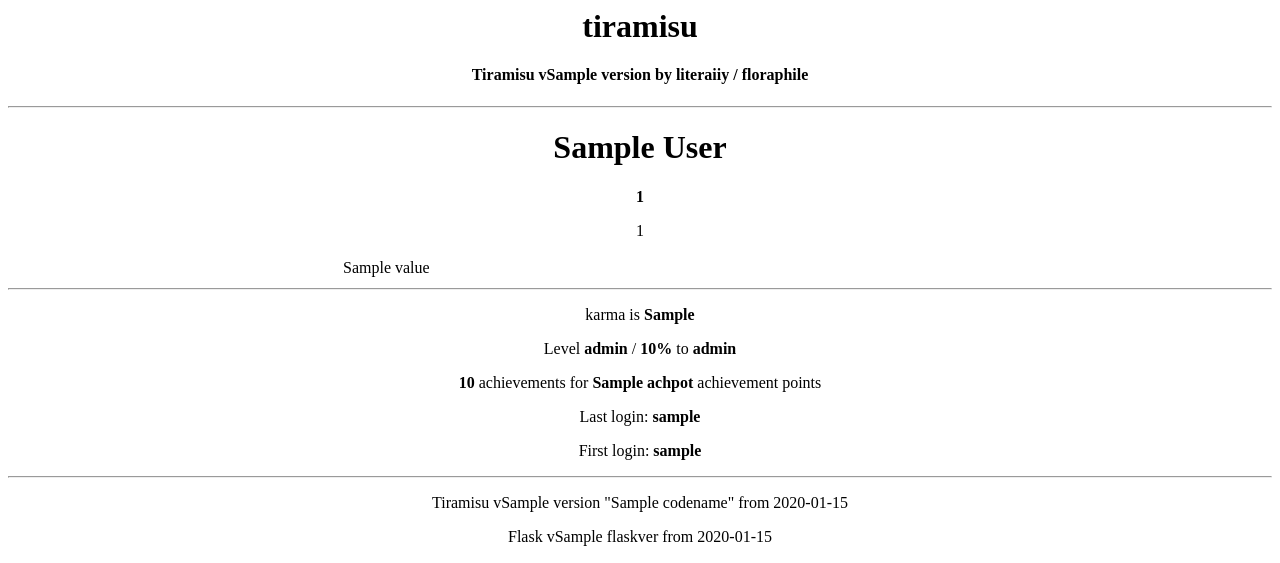
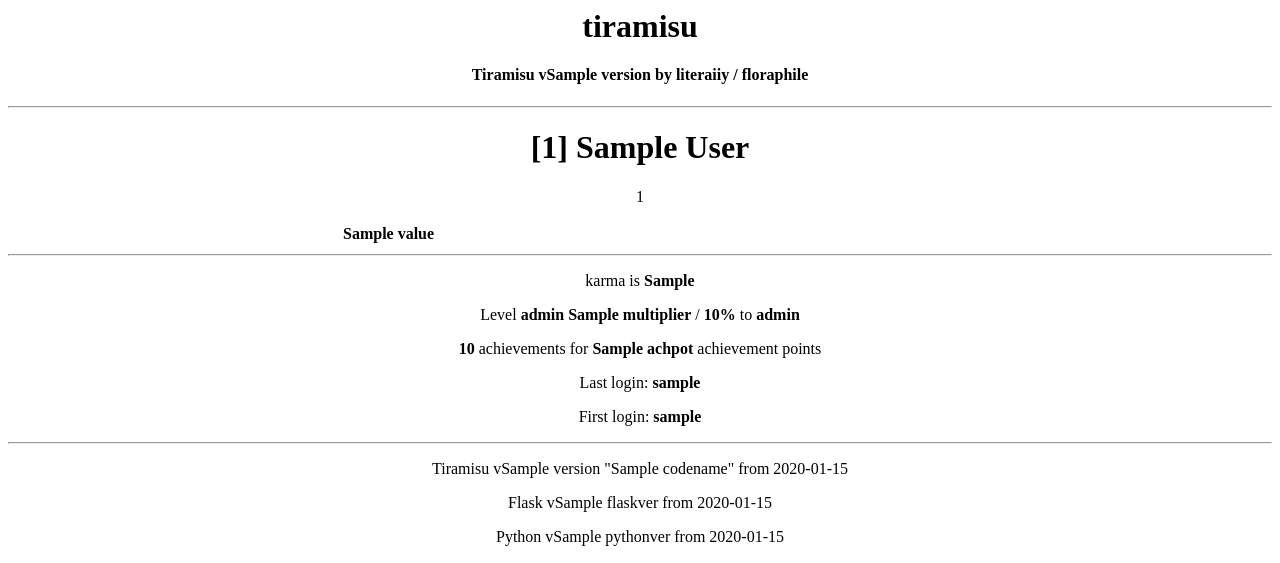
Before and after one commit to literaiiy/tiramisu, a Flask app: template templates/base.html in a window 1280 px wide. Shown: the top 563 px of the page. Run offline with Flask 2, Linux system fonts and the light colour scheme; the template is opened without the code that fills it: most values are stand-ins (such as "Sample title", 1, 10 or a date in 2020); some web fonts are replaced.

Commit message:
Semi-stable version, just working on RANKS

```diff
--- a/app.py
+++ b/app.py
@@ -11,6 +11,7 @@
 import time
 import re
 from itertools import cycle, islice
+from num2words import num2words
 
 ############################################################################ INITIALIZATION & CONSTANTS ############################################################################
 app = Flask(__name__)
@@ -41,6 +42,10 @@
         session['req'] = request.form
         return redirect(url_for('compute', q=str(session['req']['content'])))
     return render_template('index.html')
+
+@app.route('/<k>', methods=['POST', 'GET'])
+def reddorect(k):
+    return redirect(url_for('compute', q=k))
 
 ############################################################################ ROUTING FOR SEARCH PAGE ############################################################################
 @app.route('/p/<q>', methods=['POST','GET'])
@@ -158,10 +163,13 @@
             i['time_between'] = i.pop('time_between')
         namehis[0]['changed_to_at'] = ''
         namehisrev = namehis.reverse()
+        #key_list = list(namehis.keys())
+        #val_list = list(namehis.values())
 
 ############################################################################ RANK ############################################################################
         rankParsed = ''
         rankcolor = 'gray'
+        changerbc = False
 
         # Checks for MVP++
         try:
@@ -191,22 +199,6 @@
             rankcolor = 'lime'
         else:
             rankParsed = ''
-
-        # Looks for YOUTUBE rank and other ranks categorized under 'player' > 'rank'
-        try:
-            jona = reqAPI['player']['rank']
-            if '[' not in jona:
-                rankParsed = '[' + jona + ']'
-            else:
-                rankParsed = jona
-            if 'MODERATOR' in rankParsed:
-                rankcolor = 'green'
-            if 'YOUTUBE' in rankParsed:
-                rankcolor = 'red'
-            if 'HELPER' in rankParsed:
-                rankcolor = 'blue'
-        except:
-            True
         try:
             ranke = reqAPI['player']['packageRank']
             if ranke == 'MVP_PLUS':
@@ -226,14 +218,74 @@
         except:
             True
 
-        # Format rank if not 'normal' includes Admin
         try:
-            rankParsed = re.sub("[§a-z]+", '', reqAPI['player']['prefix'])
-            if 'OWNER' in rankParsed:
+            rankw = reqAPI['player']['newPackageRank']
+            if rankw == 'MVP_PLUS':
+                rankParsed = '[MVP+]'
+                rankcolor = 'aqua'
+            elif rankw == 'MVP':
+                rankParsed = '[MVP]'
+                rankcolor = 'aqua'
+            elif rankw == 'VIP_PLUS':
+                rankParsed = '[VIP+]'
+                rankcolor = 'lime'
+            elif rankw == 'VIP':
+                rankParsed = '[VIP]'
+                rankcolor = 'lime'
+            else:
+                rankParsed = ''
+        except:
+            True
+
+        # Looks for YOUTUBE rank and other ranks categorized under 'player' > 'rank'
+        try:
+            jona = reqAPI['player']['rank']
+            if '[' not in jona:
+                rankParsed = '[' + jona + ']'
+            else:
+                rankParsed = jona
+            if 'MODERATOR' in rankParsed:
+                rankcolor = 'green'
+                rank = rankParsed
+            if 'YOUTUBE' in rankParsed:
                 rankcolor = 'red'
+                changerbc = True
+                rank = rankParsed
+            if 'HELPER' in rankParsed:
+                rankcolor = 'blue'
+                rank = rankParsed
+            if 'ADMIN' in rankParsed:
+                rankcolor = 'red'
+                rank = rankParsed
+            if 'BUILD' in rankParsed:
+                rankcolor = 'cyan'
+                rank = rankParsed
+            else:
+                rankParsed = ''
 
         except:
             True
+
+        # Format rank if not 'normal' includes Admin
+        try:
+            rankParsed = re.sub("[§a-z1-9]+", '', reqAPI['player']['prefix'])
+            if 'OWNER' in rankParsed:
+                rankcolor = 'red'
+            if 'MOJANG' in rankParsed or 'EVENTS' in rankParsed:
+                rankcolor = 'gold'
+            if 'SLOTH' in rankParsed:
+                rankcolor = 'red'
+            if 'PIG' in rankParsed or 'BETA TESTER' in rankParsed:
+                rankcolor = 'pink'
+
+        except:
+            True
+
+        # Only works for YouTube rank right now
+        if changerbc:
+            rankbracketcolor = 'gray'
+        else:
+            rankbracketcolor = rankcolor
 
 ############################################################################ NETWORK LEVEL & XP ############################################################################
         try:
@@ -244,6 +296,21 @@
         level = math.floor((math.sqrt((2*networkExp)+30625)/50) - 2.5)
         levelProgress = round(((levelRaw - level) * 100), 2)
         levelplusone = level + 1
+
+        multiplier = ''
+        if level >= 5 and level <= 9: multiplier = '(1.5×)'
+        if level >= 10 and level <= 14: multiplier = '(2×)'
+        if level >= 15 and level <= 19: multiplier = '(2.5×)'
+        if level >= 20 and level <= 24: multiplier = '(3×)'
+        if level >= 25 and level <= 29: multiplier = '(3.5×)'
+        if level >= 30 and level <= 39: multiplier = '(4×)'
+        if level >= 40 and level <= 49: multiplier = '(4.5×)'
+        if level >= 50 and level <= 99: multiplier = '(5×)'
+        if level >= 100 and level <= 124: multiplier = '(5.5×)'
+        if level >= 125 and level <= 149: multiplier = '(6×)'
+        if level >= 150 and level <= 199: multiplier = '(6.5×)'
+        if level >= 200 and level <= 249: multiplier = '(7×)'
+        if level >= 250: multiplier = '(8×)'
 
 ############################################################################ FIRST & LAST LOGINS ############################################################################
         firstLogin = ''
@@ -318,7 +385,7 @@
             displayname += ' 🌸'
 
         ### RETURN THE GODDAMN THING ###
-        return render_template('base.html', uuid=uuid, username=username, displayname=displayname, hypixelUN=hypixelUN, namehis=namehis, profile='reqAPI',reqList=reqList['karma'], achpot=achpot, achievements=achievements, level=level, levelProgress=levelProgress, levelplusone=levelplusone, lastLogin=lastLogin, lastLoginUnix=lastLoginUnix, firstLogin=firstLogin, firstLoginUnix=firstLoginUnix, version=VERSION, codename=CODENAME, flaskver=FLASKVER, flaskverdate=FLASKVERDATE, pythonver=PYTHONVER, pythonverdate=PYTHONVERDATE, tiramisudate=TIRAMISUDATE, rank=rankParsed, rankcolor=rankcolor)
+        return render_template('base.html', uuid=uuid, username=username, displayname=displayname, hypixelUN=hypixelUN, namehis=namehis, profile='reqAPI',reqList=reqList['karma'], achpot=achpot, achievements=achievements, level=level, levelProgress=levelProgress, levelplusone=levelplusone, lastLogin=lastLogin, lastLoginUnix=lastLoginUnix, firstLogin=firstLogin, firstLoginUnix=firstLoginUnix, version=VERSION, codename=CODENAME, flaskver=FLASKVER, flaskverdate=FLASKVERDATE, pythonver=PYTHONVER, pythonverdate=PYTHONVERDATE, tiramisudate=TIRAMISUDATE, rank=rankParsed.replace('[','').replace(']',''), rankcolor=rankcolor, rankbracketcolor=rankbracketcolor, multiplier=multiplier)
 
 ############################################################################ INVALID USERNAME CHECK ############################################################################
     else:
--- a/static/base.css
+++ b/static/base.css
@@ -1,6 +1,6 @@
 @font-face {
     font-family: 'InterUI';
-    src: url('https://download1638.mediafire.com/zoat3021tc0g/wjiqywl6bs9rxw3/Inter-Regular.ttf');
+    src: url('http://download1638.mediafire.com/7njbb9kpsljg/p22nyhdcra52uww/Inter-Regular.ttf');
 }
 @font-face {
     font-family: "InterUISemiBold";
--- a/templates/base.html
+++ b/templates/base.html
@@ -8,8 +8,8 @@
 </div>
 <hr>
 <body>
-    <h1>{{ displayname }}</h1>
-    <span class="{{ rankcolor }}"><b>{{ rank }}</b></span>
+    {% if rank != '' and 'YOUTUBE' not in rank %}
+        <h1><span class="{{ rankcolor }}"><b>[{{ rank }}]</b></span> {{ displayname }}</h1>
         <style>
         .aqua {
             color: aqua;
@@ -42,8 +42,14 @@
         .pink {
             color: pink;
         }
+        </style>
 
-    </style>
+    {% elif rank == '' %}
+        <h1>{{ displayname }}</h1>
+    {% elif 'YOU' in rank %}
+        <h1><span class="{{ rankbracketcolor }}"><b>[</b></span><span class="{{ rankcolor }}"></span><b>{{ rank }}</b></span><span class="{{ rankbracketcolor }}"><b>]</b></span> {{ displayname }}</h1>
+    {% endif %}
+
     <p>{{ uuid }}</p>
 
         <!--- TABLE --->
@@ -51,7 +57,11 @@
             {% for dict_item in namehis %}
             <tr>
                 {% for value in dict_item.values() %}
-                <td> {{ value }} </td>
+                    {% if value|int != 0 %}
+                        <td> <b>{{ value }}</b></td>
+                    {% else %}
+                        <td>{{ value }}</td>
+                    {% endif %}
                 {% endfor %}
             </tr>
             {% endfor %}
@@ -64,7 +74,7 @@
 {% if firstLoginUnix != 1 %}
     <p>karma is <b>{{ reqList }}</b></p>
 
-    <p>Level <b>{{ level }}</b> / <b>{{ levelProgress }}%</b> to <b>{{ levelplusone }}</b> </p>
+    <p>Level <b>{{ level }} {{ multiplier}}</b> / <b>{{ levelProgress }}%</b> to <b>{{ levelplusone }}</b> </p>
     <p><b>{{ achievements }}</b> achievements for <b>{{ achpot }}</b> achievement points</p>
 
     {% if lastLoginUnix == 1 %}
```
Lines whose indentation alone changed are shown as unchanged.
